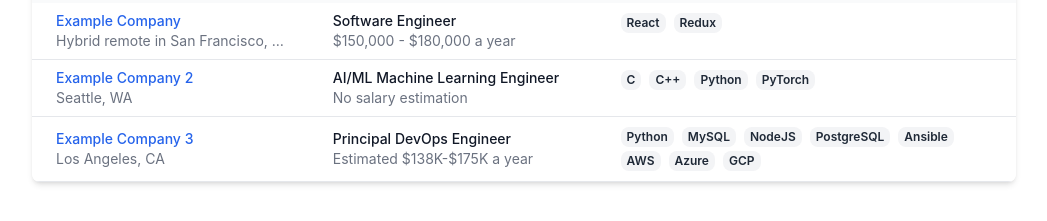
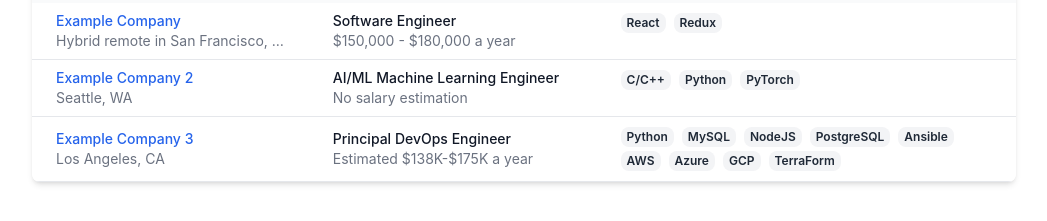
Before and after one commit to kevinshen56714/SWEJobs.fyi, a Next.js app: page /location/AU in a window 1280 px wide. Shown: the part 199-420 px from the top of the page, without its empty margins (116-1163 px from the left). Built offline with nearby package versions, Linux system fonts and the light colour scheme; no server answers.

Commit message:
Combine C/C++ and HTML/CSS

```diff
--- a/data/analysis.ts
+++ b/data/analysis.ts
@@ -1,7 +1,6 @@
 const languages = [
   'Bash',
-  'C',
-  'C++',
+  ['C/C++', 'C', 'C++'],
   'C#',
   'Cython',
   'ECMAScript',
@@ -39,9 +38,8 @@ const languages = [
 
 const frontendStack = [
   ['Angular', 'AngularJS', 'Angular.js'],
-  ['CSS', 'CSS3'],
   ['ExpressJS', 'Express.js', 'Express'],
-  ['HTML', 'HTML5'],
+  ['HTML/CSS', 'HTML', 'HTML5', 'CSS3'],
   ['NextJS', 'Next.js'],
   ['React', 'ReactJS', 'React.js'],
   'Redux',
@@ -88,14 +86,15 @@ const devOpsStack = [
   'BigTable',
   'BigQuery',
   'DataFlow',
+  ['GCP', 'Google Cloud Platform', 'Google Cloud'],
   'Groovy',
   'Jenkins',
   ['K8s', 'Kubernetes'],
   'RabbitMQ',
-  ['GCP', 'Google Cloud Platform', 'Google Cloud'],
+  'S3',
 ]
 
-const dataMLStack = ['Dask', 'Presto', 'Hadoop', 'PyTorch', 'Spark', 'TensorFlow']
+const dataMLStack = ['Dask', 'Presto', 'Hadoop', 'PyTorch', 'Spark', 'TensorFlow', 'TerraForm']
 
 const checkIfSkillInDescription = (skill: string | string[], description: string): boolean => {
   // recursively check all the aliases if skill is an array of alias names
```
